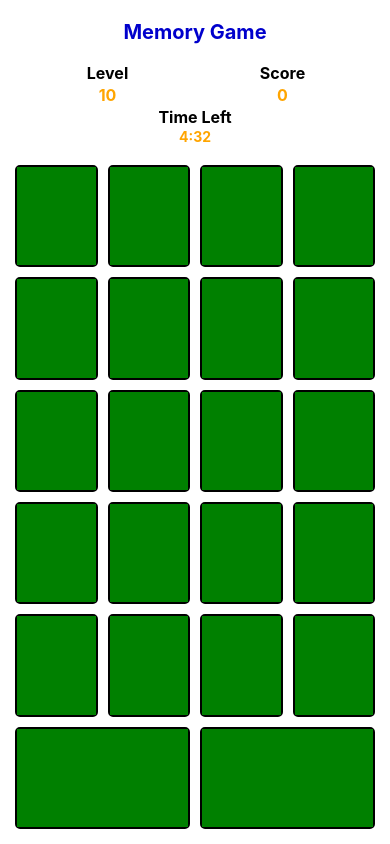
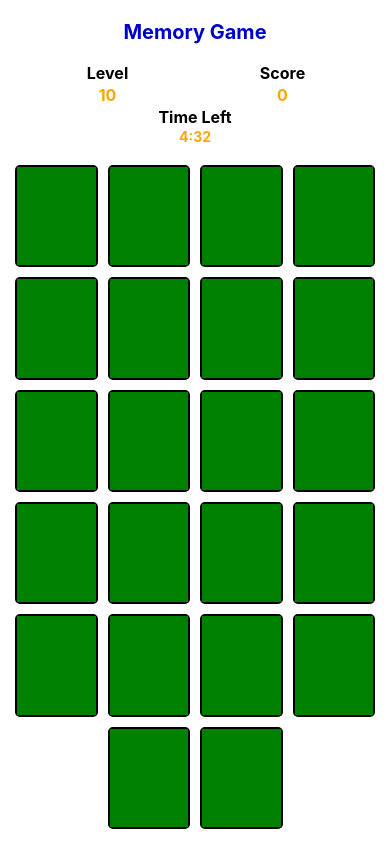
Before and after one commit to damianimashaun/memory-game, a React Native app: screen / in a window 390 px wide. Built offline with nearby package versions, Linux system fonts and the light colour scheme.

Commit message:
refactor board row

```diff
--- a/src/components/boardRow.tsx
+++ b/src/components/boardRow.tsx
@@ -16,14 +16,17 @@ const styles = StyleSheet.create({
 function BoardRow({ data, columnCount }) {
     const dataCount = data.length;
     const renderCell = (card: Card, i: number) => <GameCell key={i} card={card} />;
+    let displayData;
 
     if (dataCount < columnCount) {
-        PadItemArray(data, columnCount);
+        displayData = PadItemArray(data, columnCount);
+    } else {
+        displayData = data;
     }
 
     return (
         <View style={styles.rowContainer}>
-            {data.map((card: Card, i: number) => renderCell(card, i))}
+            {displayData.map((card: Card, i: number) => renderCell(card, i))}
         </View>
     );
 }
```
